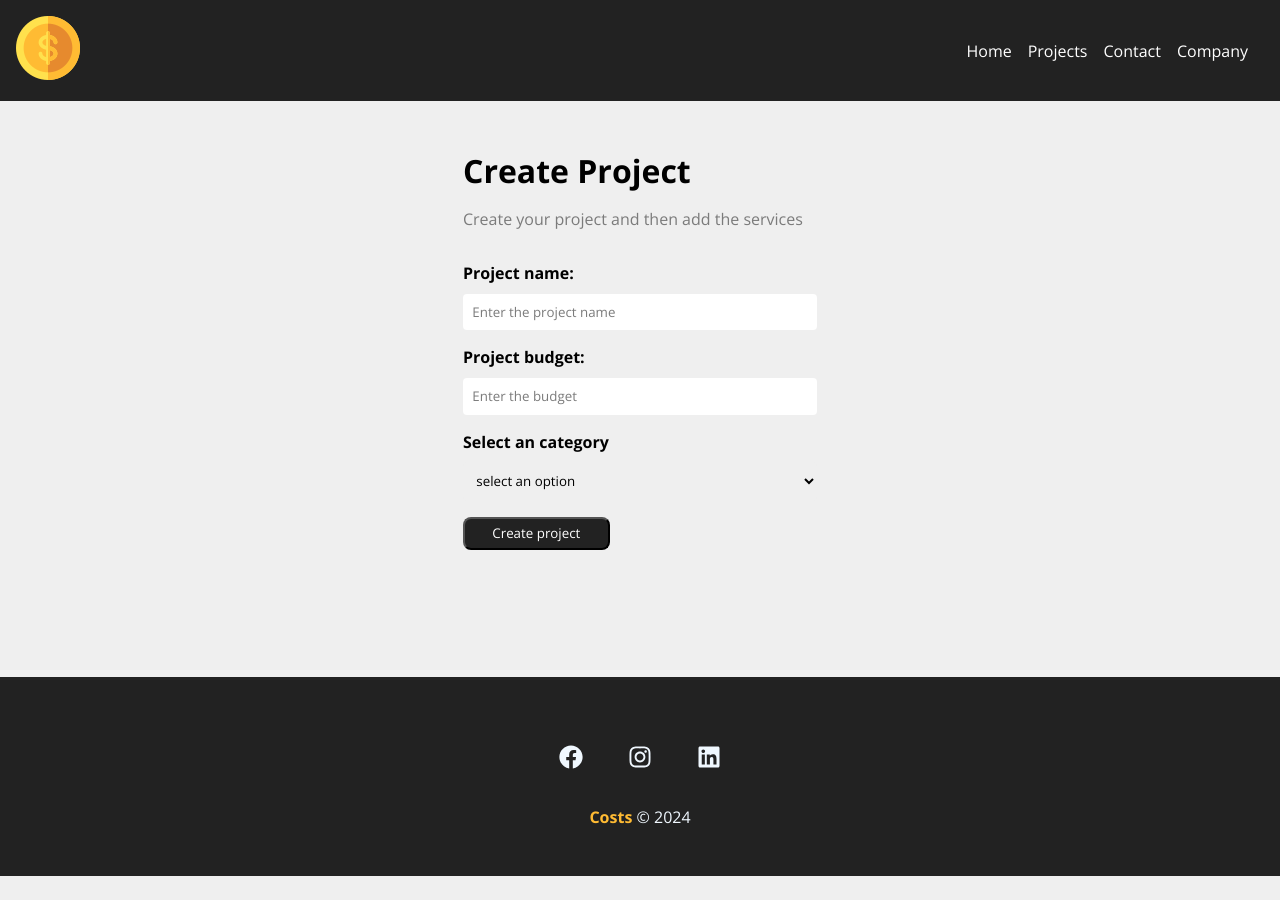
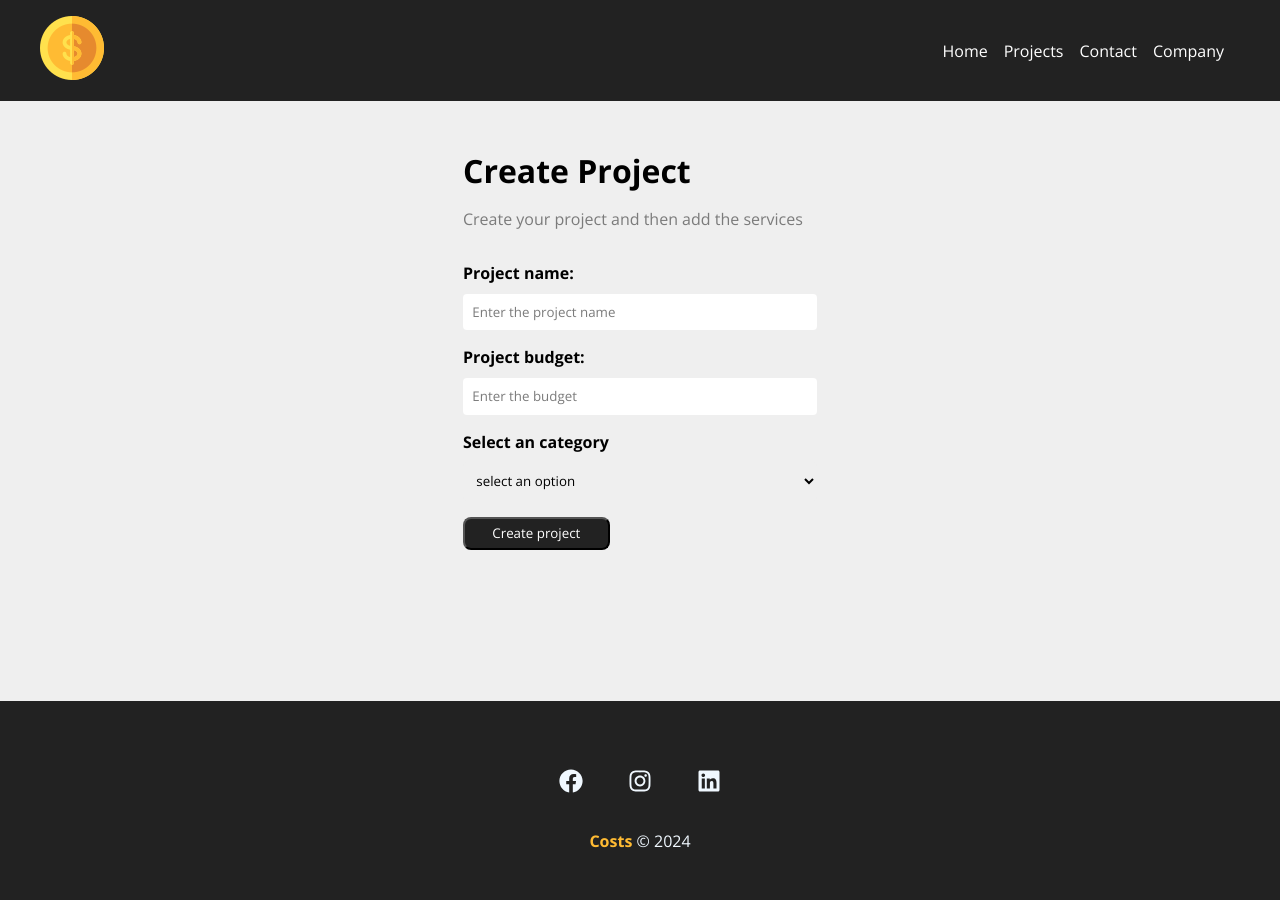
Before and after one commit to Raulleao/Costs, a React (Create React App) app: page /newproject in a window 1280 px wide. Before the commit the page ends 876 px from the top, so only its background shows below. Built offline with nearby package versions, Linux system fonts and the light colour scheme; data requests are answered from the project's data file.

Commit message:
fix: width container

```diff
--- a/src/components/layout/Container.module.css
+++ b/src/components/layout/Container.module.css
@@ -1,21 +1,20 @@
 .container {
-  width: 100%;
+  width: 1200px;
   display: flex;
   justify-content: space-between;
   margin: 0 auto;
   flex-wrap: wrap;
-
 }
 
-.min-height{
-    min-height: 72%;
+.min-height {
+  min-height: 75%;
 }
 
-.start{
-    justify-content: flex-start;
+.start {
+  justify-content: flex-start;
 }
 
-.column{
-    flex-direction: column;
-    justify-content: flex-start;
+.column {
+  flex-direction: column;
+  justify-content: flex-start;
 }
```
